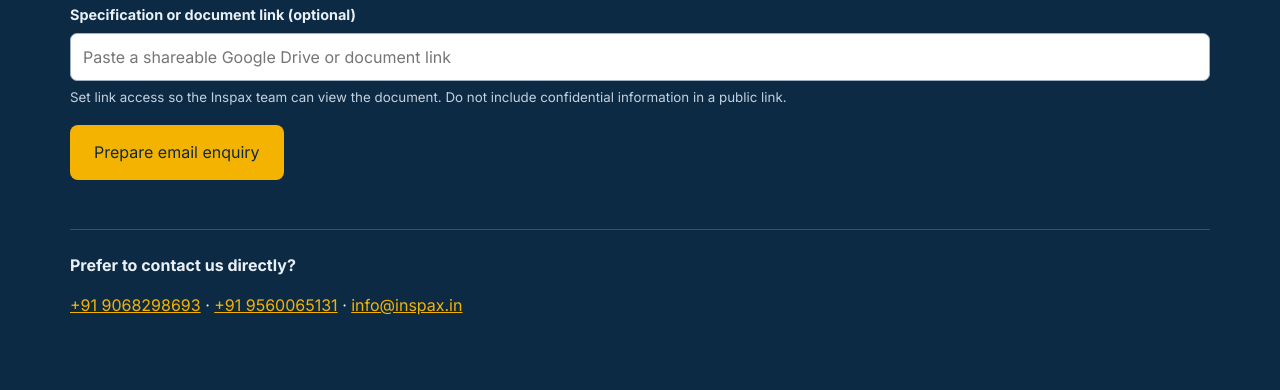
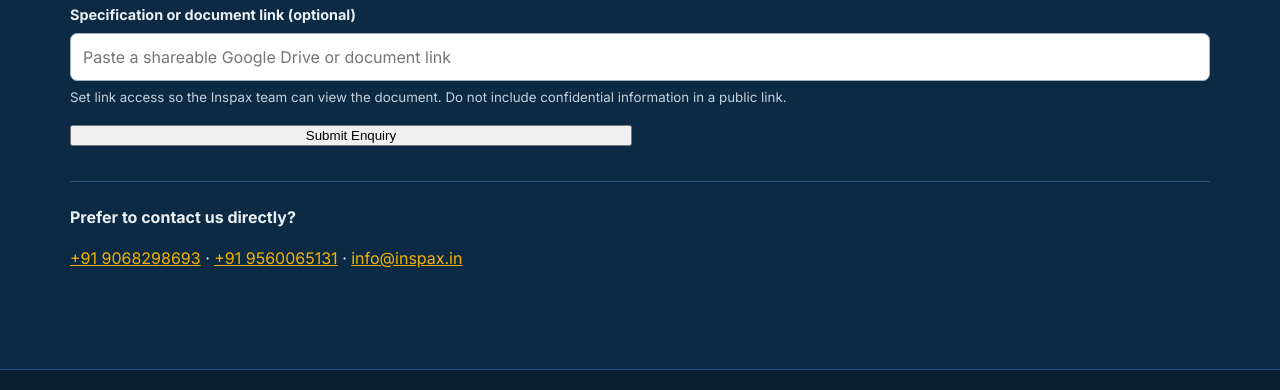
Before and after one commit to Dilkash1617/Inspax_Servicepage, a plain HTML site: page index.html in a window 1280 px wide. Shown: the part 7860-8250 px from the top of the page. Drawn offline with Linux system fonts and the light colour scheme.

```diff
--- a/index.html
+++ b/index.html
@@ -176,7 +176,12 @@
         <div><label for="stg">Project stage</label><select id="stg" name="stage"><option>Enquiry or tender</option><option>Planning</option><option>In fabrication or construction</option><option>In service</option><option>Training enquiry</option></select></div>
         <div class="full"><label for="sc">Brief scope / requirements</label><textarea id="sc" name="scope" rows="5" placeholder="Describe the component, inspection method, quantity, applicable code, timeline or training requirement."></textarea></div>
         <div class="full"><label for="up">Specification or document link (optional)</label><input id="up" name="spec" type="url" placeholder="Paste a shareable Google Drive or document link"><small>Set link access so the Inspax team can view the document. Do not include confidential information in a public link.</small></div>
-        <div class="full"><button class="b b1 btn" type="submit">Prepare email enquiry</button><p id="form-status" class="status" role="status" aria-live="polite"></p></div>
+        <!--<div class="full"><button class="b b1 btn" type="submit">Prepare email enquiry</button><p id="form-status" class="status" role="status" aria-live="polite"></p></div>-->
+     <!-- Your existing form fields stay here -->
+
+  <button type="submit" class="submit-btn">
+    Submit Enquiry
+  </button>
       </form>
       <div class="contact-strip"><p><strong>Prefer to contact us directly?</strong></p><p><a href="tel:+919068298693">+91 9068298693</a> · <a href="tel:+919560065131">+91 9560065131</a> · <a href="mailto:info@inspax.in">info@inspax.in</a></p></div>
     </div></section>
```
